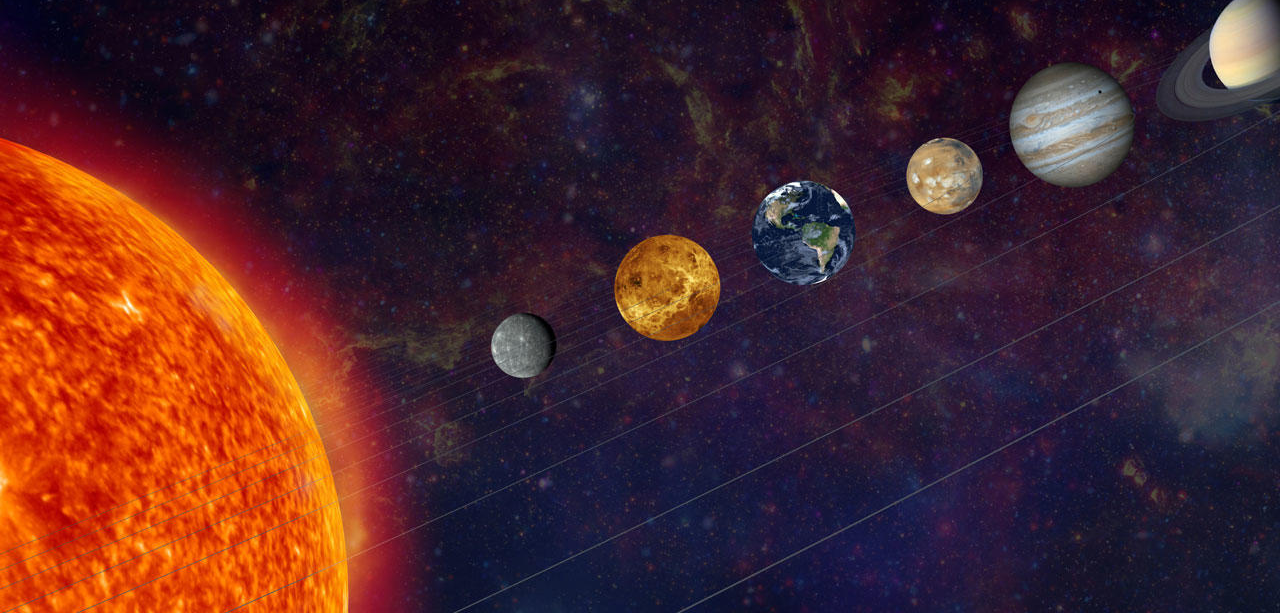
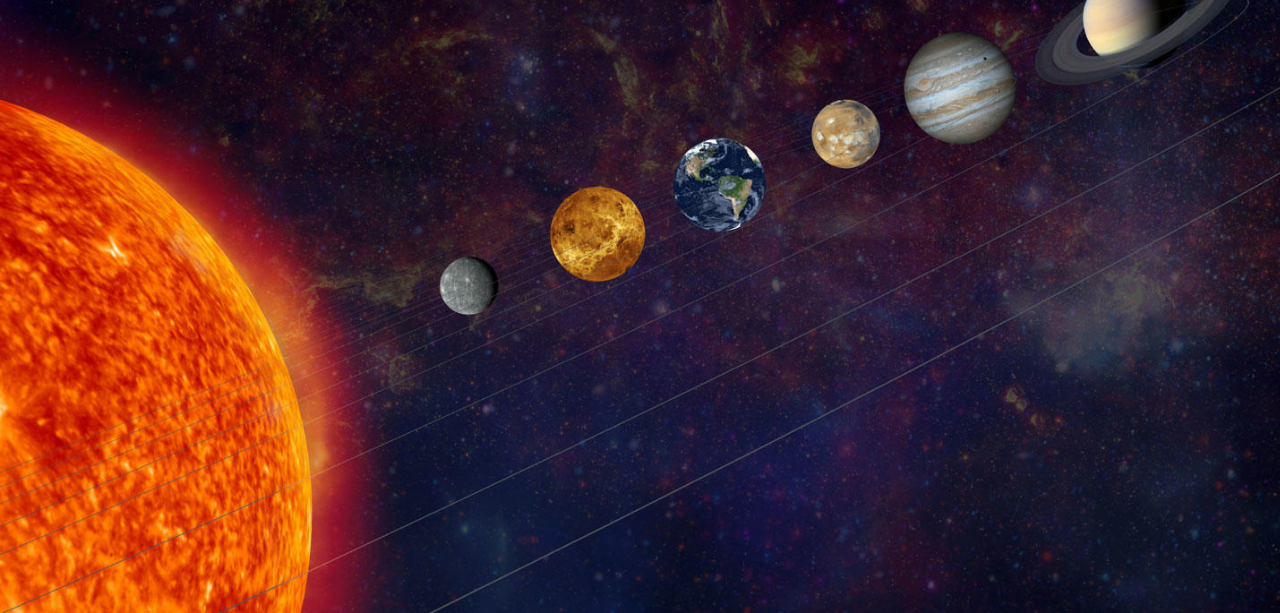
Before and after one commit to TracyRe/galactic-age-calculator, a website built with webpack: page src/index.html in a window 1280 px wide. Shown: the part 227-840 px from the top of the page. Built offline with nearby package versions, Linux system fonts and the light colour scheme.

Commit message:
Modify background image style to fill page

```diff
--- a/src/scss/styles.scss
+++ b/src/scss/styles.scss
@@ -28,7 +28,8 @@ body {
   height: 100vh;
   background-image: url(../assets/img/bg-planets.jpg);
   background-repeat: no-repeat;
-  background-size: auto;
+  background-size: cover;
+  background-repeat: no-repeat;
 }
 
 h1, h2, h3 {
```
